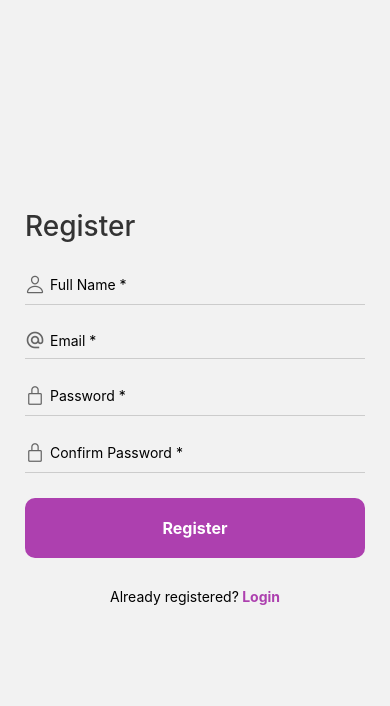
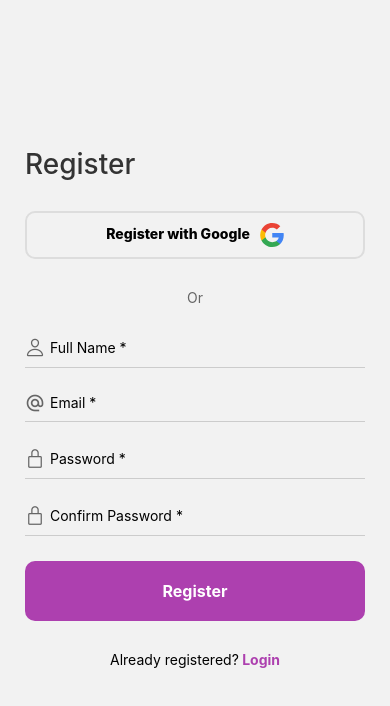
Before and after one commit to imabbassayed/calendar-react-native, a React Native app: screen /Register in a window 390 px wide. Shown: the top 706 px of the page. Built offline with nearby package versions, Linux system fonts and the light colour scheme.

Commit message:
added google svg and changes to navigation

```diff
--- a/App.js
+++ b/App.js
@@ -1,24 +1,22 @@
 import React from 'react';
 import {NavigationContainer} from '@react-navigation/native';
 import {createNativeStackNavigator} from '@react-navigation/native-stack';
-
-//import AuthStack from "./src/navigation/AuthStack";
-//import AppStack from "./src/navigation/AppStack";
+import {createBottomTabNavigator} from '@react-navigation/bottom-tabs';
 
 
 import HomeScreen from "./src/screens/HomeScreen";
 import LoginScreen from "./src/screens/LoginScreen";
 import RegisterScreen from "./src/screens/RegisterScreen";
 
-
 const stack = createNativeStackNavigator();
+const tab = createBottomTabNavigator();
 
 function App(){
   return (
     <NavigationContainer>
 
-      <stack.Navigator >
-        <stack.Group screenOptions={{headerShown: false}}>
+      <stack.Navigator screenOptions={{headerShown: false}} >
+        <stack.Group>
               <stack.Screen name="Login" component={LoginScreen} />
               <stack.Screen name="Register" component={RegisterScreen} />
         </stack.Group>
--- a/package.json
+++ b/package.json
@@ -9,6 +9,7 @@
     "web": "expo start --web"
   },
   "dependencies": {
+    "@react-navigation/bottom-tabs": "^6.4.0",
     "@react-navigation/native": "^6.0.13",
     "@react-navigation/native-stack": "^6.9.1",
     "expo": "~46.0.16",
@@ -17,7 +18,7 @@
     "react": "18.0.0",
     "react-native": "0.69.6",
     "react-native-date-picker": "^4.2.5",
-    "react-native-svg": "^13.4.0",
+    "react-native-svg": "12.3.0",
     "validate.js": "^0.13.1"
   },
   "devDependencies": {
--- /dev/null
+++ b/src/assets/svgs/GoogleSVG.js
@@ -0,0 +1,32 @@
+import * as React from "react";
+import Svg, { Path } from "react-native-svg";
+const GoogleSVG = (props) => (
+    <Svg
+    xmlns="http://www.w3.org/2000/svg"
+    width="24"
+    height="24"
+    viewBox="0 0 24 24"
+    >
+    <Path
+      fill="#4285F4"
+      d="M-3.264 51.509c0-.79-.07-1.54-.19-2.27h-11.3v4.51h6.47c-.29 1.48-1.14 2.73-2.4 3.58v3h3.86c2.26-2.09 3.56-5.17 3.56-8.82z"
+      transform="translate(27.009 -39.239)"
+    ></Path>
+    <Path
+      fill="#34A853"
+      d="M-14.754 63.239c3.24 0 5.95-1.08 7.93-2.91l-3.86-3c-1.08.72-2.45 1.16-4.07 1.16-3.13 0-5.78-2.11-6.73-4.96h-3.98v3.09c1.97 3.92 6.02 6.62 10.71 6.62z"
+      transform="translate(27.009 -39.239)"
+    ></Path>
+    <Path
+      fill="#FBBC05"
+      d="M-21.484 53.529c-.25-.72-.38-1.49-.38-2.29s.14-1.57.38-2.29v-3.09h-3.98a11.86 11.86 0 000 10.76l3.98-3.09z"
+      transform="translate(27.009 -39.239)"
+    ></Path>
+    <Path
+      fill="#EA4335"
+      d="M-14.754 43.989c1.77 0 3.35.61 4.6 1.8l3.42-3.42c-2.07-1.94-4.78-3.13-8.02-3.13-4.69 0-8.74 2.7-10.71 6.62l3.98 3.09c.95-2.85 3.6-4.96 6.73-4.96z"
+      transform="translate(27.009 -39.239)"
+    ></Path>
+  </Svg>
+);
+export default GoogleSVG;
--- a/src/screens/Homescreen.js
+++ b/src/screens/Homescreen.js
@@ -12,9 +12,16 @@ import Ionicons from 'react-native-vector-icons/Ionicons';
 
 import CustomButton from '../components/CustomButton';
 import InputField from '../components/InputField';
+import { auth } from '../../firebaseConfig';
+
+import GoogleSVG from '../assets/svgs/GoogleSVG';
 
 const HomeScreen = ({navigation}) => {
-  return(<Text>Hello World</Text>)
+  console.log(auth.currentUser)
+  return(<SafeAreaView>
+    <GoogleSVG/>
+  </SafeAreaView>
+  )
 }
 
 export default HomeScreen;
--- a/src/screens/LoginScreen.js
+++ b/src/screens/LoginScreen.js
@@ -11,6 +11,7 @@ import { validate } from 'validate.js';
 
 import MaterialIcons from 'react-native-vector-icons/MaterialIcons';
 import Ionicons from 'react-native-vector-icons/Ionicons';
+import GoogleSVG from '../assets/svgs/GoogleSVG';
 
 import CustomButton from '../components/CustomButton';
 import InputField from '../components/InputField';
@@ -78,22 +79,7 @@ const LoginScreen = ({navigation}) => {
 
     const logInUserWithGoogle = () => {
 
-      const auth = getAuth(app);
-      getRedirectResult(auth)
-        .then((result) => {
-         // The signed-in user info.
-          const user = result.user;
-        }).catch((error) => {
-
-        });
-
     }
-
-
-
-
-
-
 
   return (
     <SafeAreaView style={{flex: 1, justifyContent: 'center'}}>
@@ -165,14 +151,23 @@ const LoginScreen = ({navigation}) => {
               borderRadius: 10,
               paddingHorizontal: 30,
               paddingVertical: 10,
-              width:380,
+              flex: 1,
+              flexDirection: 'row',
+              justifyContent: 'center',
+
 
             }}>
             <Text
             style={{fontWeight: '800',
                     textAlign: 'center',
+                    paddingRight: 10,
+                    paddingTop: 2
              }}>
-             Log in with Google</Text>
+             Log in with Google
+
+             </Text>
+             <GoogleSVG/>
+
 
           </TouchableOpacity>
 
--- a/src/screens/RegisterScreen.js
+++ b/src/screens/RegisterScreen.js
@@ -10,6 +10,7 @@ import {
 import { validate } from 'validate.js';
 
 import InputField from '../components/InputField';
+import GoogleSVG from '../assets/svgs/GoogleSVG';
 
 import MaterialIcons from 'react-native-vector-icons/MaterialIcons';
 import Ionicons from 'react-native-vector-icons/Ionicons';
@@ -129,6 +130,49 @@ const RegisterScreen = ({navigation}) => {
           Register
           </Text>
 
+          <View
+          style={{
+            flexDirection: 'row',
+            justifyContent: 'space-between',
+            marginBottom: 30,
+          }}>
+         <TouchableOpacity
+            onPress={() => {logInUserWithGoogle}}
+            style={{
+              borderColor: '#ddd',
+              borderWidth: 2,
+              borderRadius: 10,
+              paddingHorizontal: 30,
+              paddingVertical: 10,
+              flex: 1,
+              flexDirection: 'row',
+              justifyContent: 'center',
+
+
+            }}>
+            <Text
+            style={{fontWeight: '800',
+                    textAlign: 'center',
+                    paddingRight: 10,
+                    paddingTop: 2
+             }}>
+             Register with Google
+
+             </Text>
+             <GoogleSVG/>
+
+
+          </TouchableOpacity>
+
+
+        </View>
+
+
+          <Text style={{textAlign: 'center', color: '#666', marginBottom: 30}}>
+          Or
+          </Text>
+
+
         <InputField
           label={'Full Name *'}
           icon={
```
Also changed, not shown: src/navigation/AppStack.js (deleted, +0 -16 lines), src/navigation/AuthStack.js (deleted, +0 -19 lines), src/navigation/TabNavigator.js (added, +73 -0 lines), 2 other files (tests, documents, lock files or other folders).
